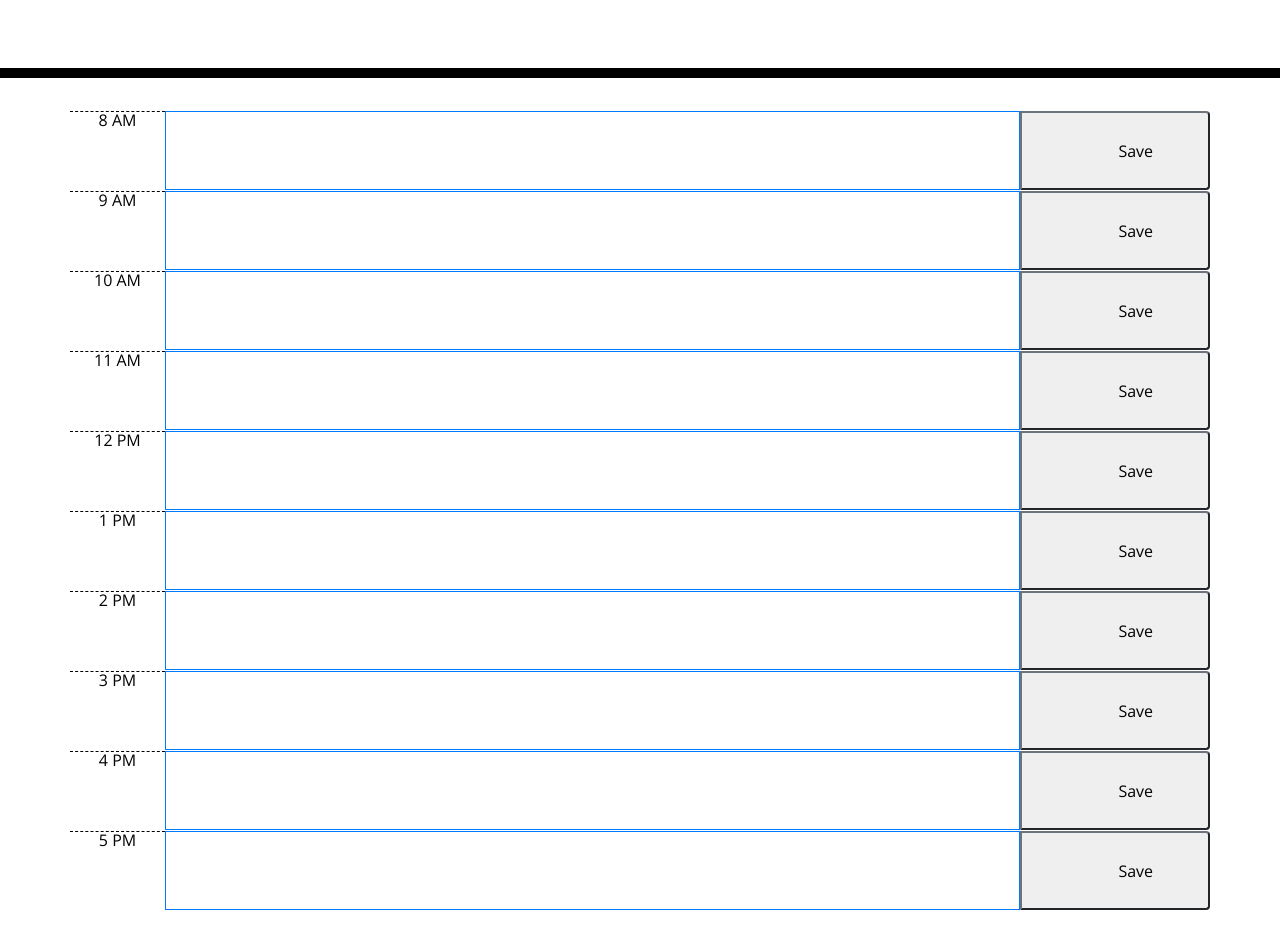
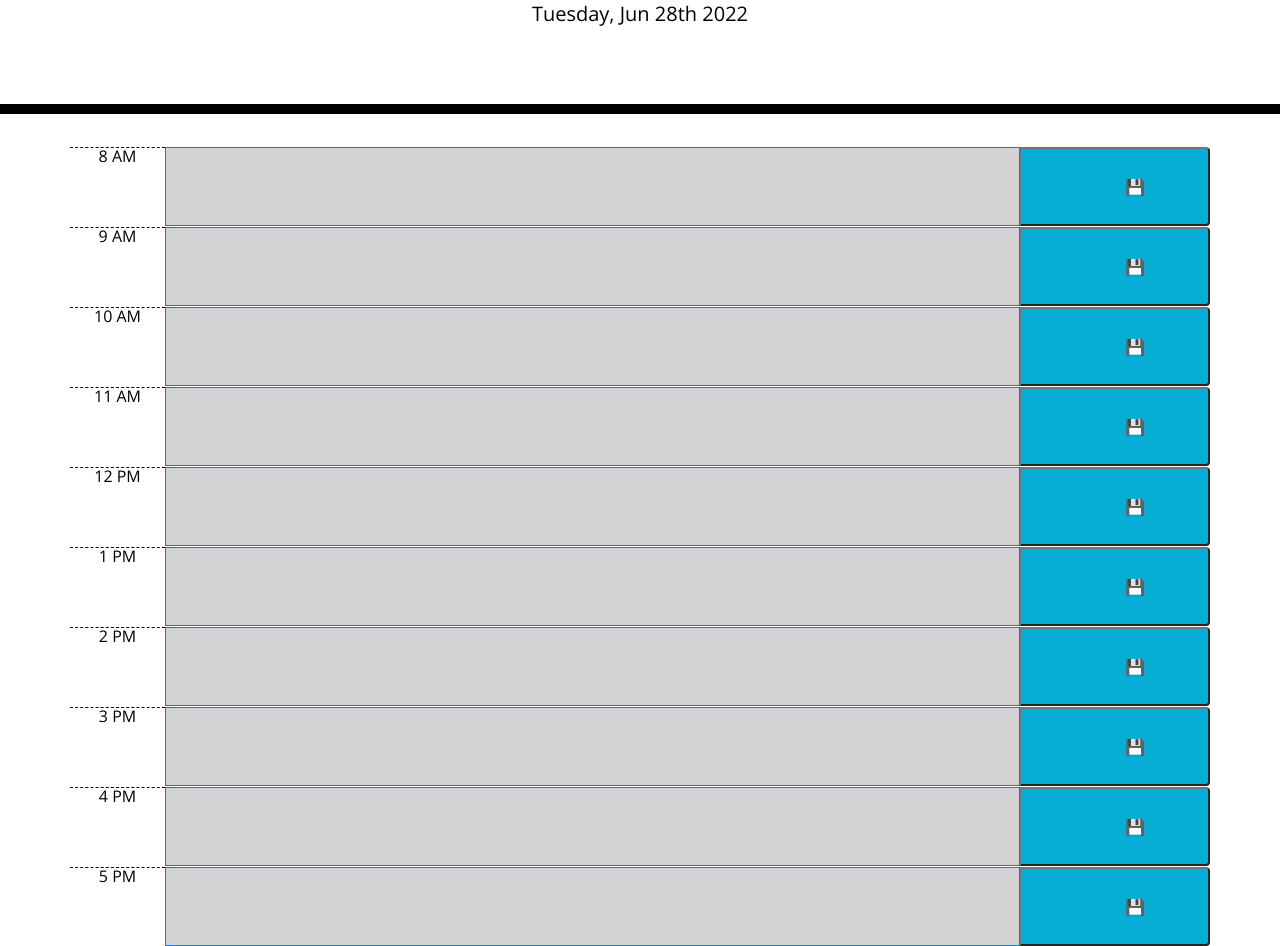
Before and after one commit to sumitsann/work-day-scheduler, a plain HTML site: page index.html in a window 1280 px wide. Shown: the part 190-1136 px from the top of the page. Before the commit the page ends 1100 px from the top, so only its background shows below. Drawn offline with nearby package versions, Linux system fonts and the light colour scheme.

Commit message:
Changed the style and created functions in js file

```diff
--- a/assets/css/style.css
+++ b/assets/css/style.css
@@ -21,7 +21,7 @@ textarea {
   border-bottom: 10px solid black;
 }
 
-.description {
+.task-description {
   white-space: pre-wrap;
 }
 
@@ -57,7 +57,7 @@ textarea {
   color: white;
 }
 
-.saveBtn {
+.save-button {
   border-left: 1px solid black;
   border-top-right-radius: 15px;
   border-bottom-right-radius: 15px;
@@ -65,7 +65,7 @@ textarea {
   color: white;
 }
 
-.saveBtn i:hover {
+.save-button i:hover {
   font-size: 20px;
   transition: all 0.3s ease-in-out;
 }
--- a/assets/js/script.js
+++ b/assets/js/script.js
@@ -1,12 +1,45 @@
-$(document).ready(function () {
-  let task1 = $("#task-1");
-  let task2 = $("#task-2");
-  let task3 = $("#task-3");
-  let task4 = $("#task-4");
-  let task5 = $("#task-5");
-  let task6 = $("#task-6");
-  let task7 = $("#task-7");
-  let task8 = $("#task-8");
-  let task9 = $("#task-9");
-  let task10 = $("#task-10");
-});
+//display the date
+var dateNow = moment().format("dddd, MMM Do YYYY");
+
+$("#currentDay").html(dateNow);
+
+// save user input in localstorage
+
+function saveUserInput() {
+  var time = $(this).parent().attr("id");
+  var task = $(this).siblings(".task-description").val();
+
+  localStorage.setItem(time, JSON.stringify(task));
+}
+
+//save the task in save button click
+
+$(".save-button").on("click", saveUserInput);
+
+// separate the time of the day into 3 categories
+// past, present, future
+
+function classifyTimeClass() {
+  var timeNow = moment().hour();
+
+  $(".time-block").each(function () {
+    var timeDuration = this.id;
+
+    if (timeDuration > timeNow) {
+      $(this).removeClass("present");
+      $(this).removeClass("past");
+      $(this).addClass("future");
+    } else if (timeDuration == timeNow) {
+      $(this).removeClass("future");
+      $(this).removeClass("past");
+      $(this).addClass("present");
+    } else {
+      $(this).removeClass("future");
+      $(this).removeClass("present");
+      $(this).addClass("past");
+    }
+    console.log(timeNow);
+    console.log(timeDuration);
+  });
+}
+classifyTimeClass();
--- a/index.html
+++ b/index.html
@@ -30,77 +30,104 @@
     </header>
     <div class="container">
       <!-- Timeblocks go here -->
-      <div id="hour1" class="row time-block">
+      <div id="8" class="row time-block">
         <div class="col-1 hour">8 AM</div>
-        <textarea class="col-md-9 border border-primary" id="task-1"></textarea>
-        <button id="save-button-1" class="col-2 border-secondary rounded-right">
-          Save
+        <textarea
+          class="col-md-9 border border-primary task-description"
+          id="task-1"
+        ></textarea>
+        <button class="col-2 border-secondary rounded-right save-button">
+          💾
         </button>
       </div>
-      <div id="hour2" class="row time-block">
-        <div class="col-1 hour">9 AM</div>
-        <textarea class="col-9 border border-primary" id="task-2"></textarea>
-        <button id="save-button-2" class="col-2 border-secondary rounded-right">
-          Save
+      <div id="9" class="row time-block">
+        <div class="col-1 hour hour-2">9 AM</div>
+        <textarea
+          class="col-9 border border-primary task-description"
+          id="task-2"
+        ></textarea>
+        <button class="col-2 border-secondary rounded-right save-button">
+          💾
         </button>
       </div>
-      <div id="hour3" class="row time-block">
+      <div id="10" class="row time-block">
         <div class="col-1 hour">10 AM</div>
-        <textarea class="col-9 border border-primary" id="task-3"></textarea>
-        <button id="save-button-3" class="col-2 border-secondary rounded-right">
-          Save
+        <textarea
+          class="col-9 border border-primary task-description"
+          id="task-3"
+        ></textarea>
+        <button class="col-2 border-secondary rounded-right save-button">
+          💾
         </button>
       </div>
-      <div id="hour4" class="row time-block">
+      <div id="11" class="row time-block">
         <div class="col-1 hour">11 AM</div>
-        <textarea class="col-9 border border-primary" id="task-4"></textarea>
-        <button id="save-button-4" class="col-2 border-secondary rounded-right">
-          Save
+        <textarea
+          class="col-9 border border-primary task-description"
+          id="task-4"
+        ></textarea>
+        <button class="col-2 border-secondary rounded-right save-button">
+          💾
         </button>
       </div>
-      <div id="hour5" class="row time-block">
+      <div id="12" class="row time-block">
         <div class="col-1 hour">12 PM</div>
-        <textarea class="col-9 border border-primary" id="task-5"></textarea>
-        <button id="save-button-5" class="col-2 border-secondary rounded-right">
-          Save
+        <textarea
+          class="col-9 border border-primary task-description"
+          id="task-5"
+        ></textarea>
+        <button class="col-2 border-secondary rounded-right save-button">
+          💾
         </button>
       </div>
-      <div id="hour6" class="row time-block">
+      <div id="13" class="row time-block">
         <div class="col-1 hour">1 PM</div>
-        <textarea class="col-9 border border-primary" id="task-6"></textarea>
-        <button id="save-button-6" class="col-2 border-secondary rounded-right">
-          Save
+        <textarea
+          class="col-9 border border-primary task-description"
+          id="task-6"
+        ></textarea>
+        <button class="col-2 border-secondary rounded-right save-button">
+          💾
         </button>
       </div>
-      <div id="hour7" class="row time-block">
+      <div id="14" class="row time-block">
         <div class="col-1 hour">2 PM</div>
-        <textarea class="col-9 border border-primary" id="task-7"></textarea>
-        <button id="save-button-7" class="col-2 border-secondary rounded-right">
-          Save
+        <textarea
+          class="col-9 border border-primary task-description"
+          id="task-7"
+        ></textarea>
+        <button class="col-2 border-secondary rounded-right save-button">
+          💾
         </button>
       </div>
-      <div id="hour8" class="row time-block">
+      <div id="15" class="row time-block">
         <div class="col-1 hour">3 PM</div>
-        <textarea class="col-9 border border-primary" id="task-8"></textarea>
-        <button id="save-button-8" class="col-2 border-secondary rounded-right">
-          Save
+        <textarea
+          class="col-9 border border-primary task-description"
+          id="task-8"
+        ></textarea>
+        <button class="col-2 border-secondary rounded-right save-button">
+          💾
         </button>
       </div>
-      <div id="hour9" class="row time-block">
+      <div id="16" class="row time-block">
         <div class="col-1 hour">4 PM</div>
-        <textarea class="col-9 border border-primary" id="task-9"></textarea>
-        <button id="save-button-9" class="col-2 border-secondary rounded-right">
-          Save
+        <textarea
+          class="col-9 border border-primary task-description"
+          id="task-9"
+        ></textarea>
+        <button class="col-2 border-secondary rounded-right save-button">
+          💾
         </button>
       </div>
-      <div id="hour10" class="row time-block">
+      <div id="17" class="row time-block">
         <div class="col-1 hour">5 PM</div>
-        <textarea class="col-9 border border-primary" id="task-10"></textarea>
-        <button
-          id="save-button-10"
-          class="col-2 border-secondary rounded-right"
-        >
-          Save
+        <textarea
+          class="col-9 border border-primary task-description"
+          id="task-10"
+        ></textarea>
+        <button class="col-2 border-secondary rounded-right save-button">
+          💾
         </button>
       </div>
     </div>
```
